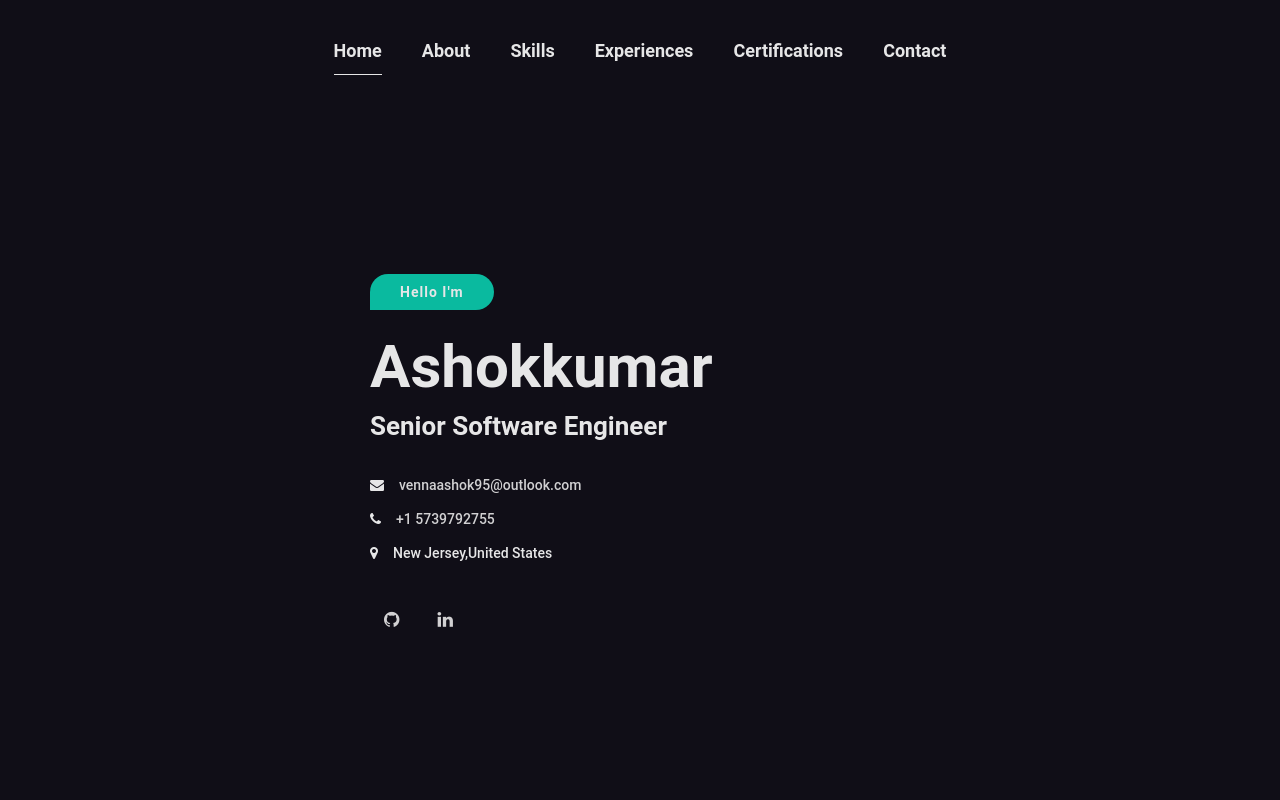
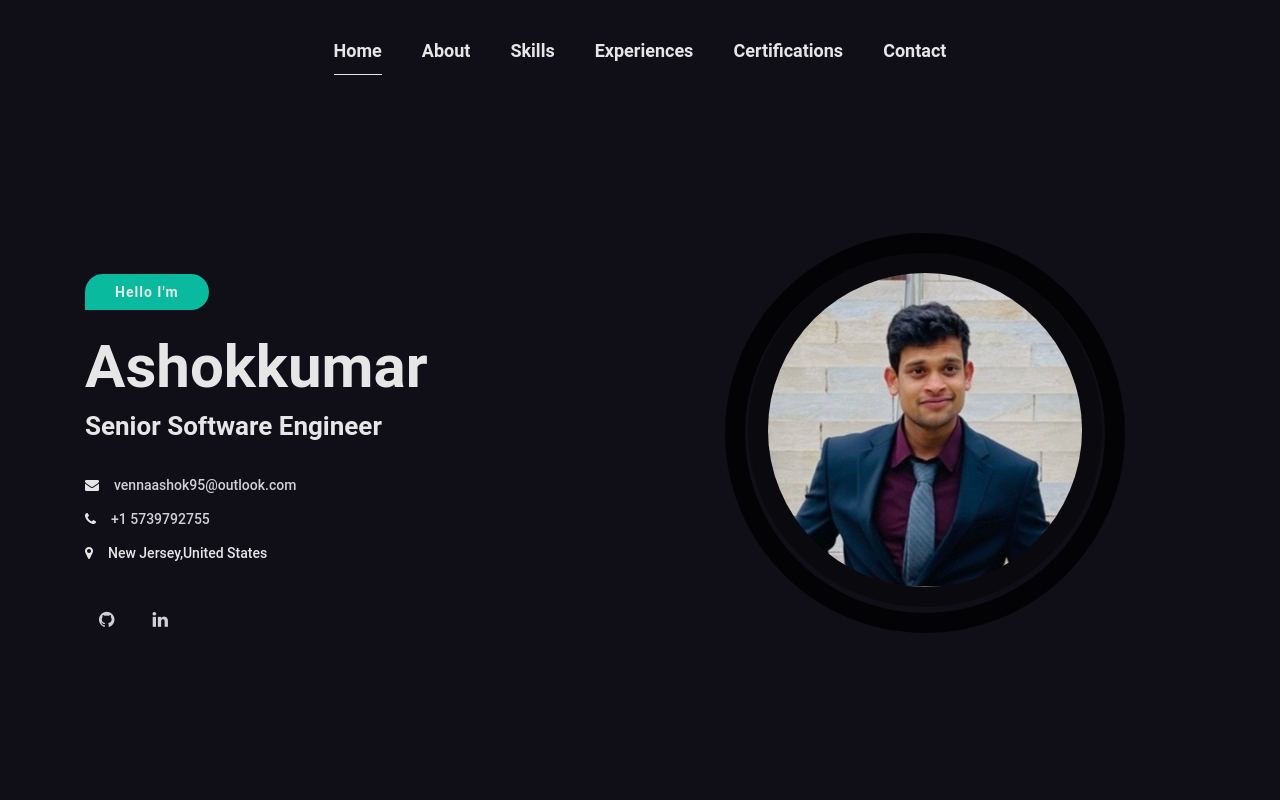
Before and after one commit to ashokvenna769/ashok-portfolio, a plain HTML site: page index.html in a window 1280 px wide. Shown: the top 800 px of the page. Drawn offline with Linux system fonts and the light colour scheme; some packages are replaced by stand-ins of ours; a web font is replaced by a local one.

Commit message:
building portfolio

```diff
--- a/index.html
+++ b/index.html
@@ -117,13 +117,13 @@
                                 </ul>
                             </div>
                         </div>
-                        <!-- <div class="col-sm-6">
+                        <div class="col-sm-6">
                             <div class="hero-img wow fadeInUp" data-wow-duration="0.8s" data-wow-delay="0.6s">
                                 <div class="img-border">
-                                    <img src="assets/images/Untitled design.png" alt=""  class="img-fluid">
+                                    <img src="assets/images/Ashok.jpeg" alt=""  class="img-fluid">
                                 </div>
                             </div>
-                        </div> -->
+                        </div>
                     </div>
                 </div>
             </div>
```
